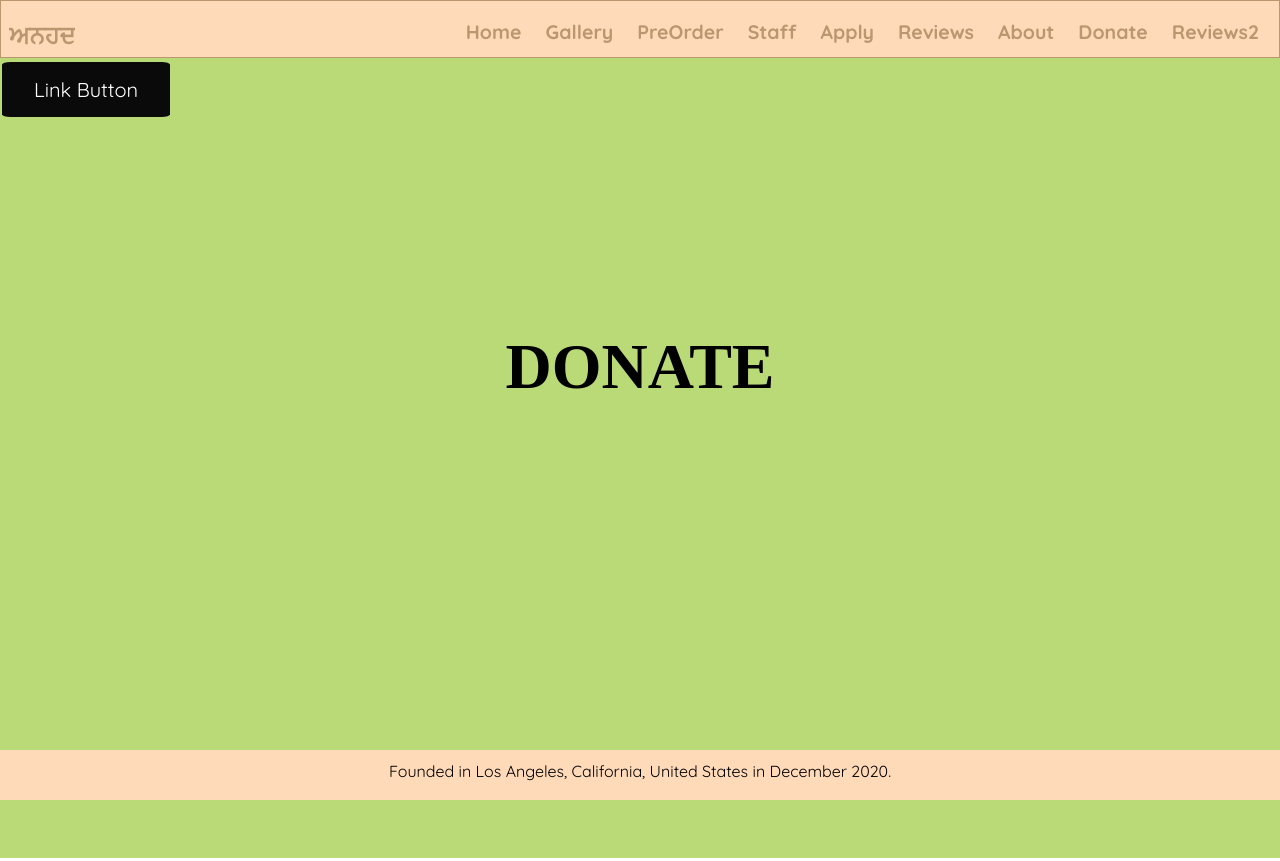
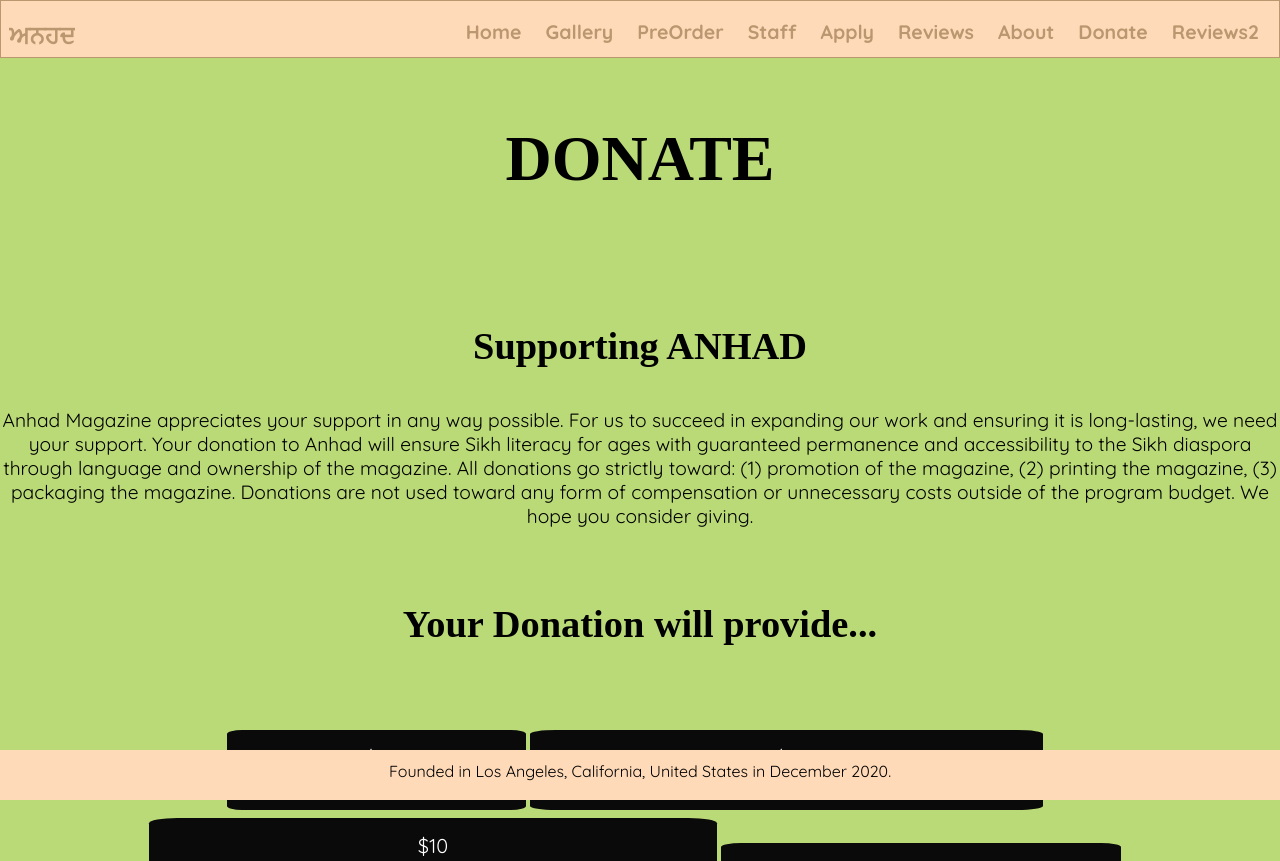
Before and after one commit to SimardeepSG/anhadnewsmag, a React (Create React App) app: page /Donate in a window 1280 px wide. Built offline with nearby package versions, Linux system fonts and the light colour scheme.

Commit message:
Donate Page - Added the First Part of Page

```diff
--- a/src/Donate.js
+++ b/src/Donate.js
@@ -3,13 +3,17 @@ import "./styles/donate.css";
 const Donate = () => {
   return (
     <div className="donateContainer">
-      <a href="https://react.school" >
-        <button> Link Button </button>
-      </a>
 {/* ---------------------------------------- */}
 
 <div className="donateTitle">DONATE</div>
-      <div className="donateHeader">Your Donation will provide...</div>
+
+{/* ---------------------------------------- */}
+
+<div id="line"className="hr1"><hr1 /></div>
+
+{/* ---------------------------------------- */}
+
+<div className="donateHeader1">Supporting ANHAD</div>
 <div className="donateDescription">
   Anhad Magazine appreciates your support in any way possible. For us to
   succeed in expanding our work and ensuring it is long-lasting, we need
@@ -21,52 +25,28 @@ const Donate = () => {
   form of compensation or unnecessary costs outside of the program budget.
   We hope you consider giving.
 </div>
+
+{/* ---------------------------------------- */}
+
+<div id="line"><hr2 /></div>
+
+{/* ---------------------------------------- */}
+
+<div className="donateHeader2">Your Donation will provide...</div>
+
 {/* -------------------------------------------------------------------------------- */}
-      <div className="donateBottomTable">
-        {/* ---------------------------------------- */}
-        <div className="donateCostMenu">
-          <div className="donateItemTitle">
-            {/* Anhad Magazine <br></br>Costs Menu */}
-          </div>
-          <div className="donateItemChart">
-            <div className="donateItemItem">
-              {/* <div>ITEM</div> */}
-              {/* <p>01. ONE PRINTED MAGAZINE </p>
-              <p>02. ONE PRINTED MAGAZINE + DOMESTIC SHIPPING </p>
-              <p>
-                03. ONE PRINTED MAGAZINE + INTERNATIONAL SHIPPING <br></br>
-                [PRICE DEPENDS ON COUNTRY SELECTION]
-              </p>
-              <p>04. PACKAGING COSTS PER INDIVIDUAL </p> */}
+
+<div className="button">
+<a href="https://react.school" target="_blank" rel="noreferrer">
+  <button> $5 <br /> ONE PRINTED MAGAZINE </button>
+  <button> $5 <br /> ONE PRINTED MAGAZINE + DOMESTIC SHIPPING </button>
+  <button> $10 <br /> ONE PRINTED MAGAZINE + INTERNATIONAL SHIPPING <br />
+          [PRICE DEPENDS ON COUNTRY SELECTION] </button>
+  <button> $20 <br /> PACKAGING COSTS PER INDIVIDUAL </button>
+</a>
 </div>
 
-            <div className="donateItemCost">
-              {/* <div>COST OF PRODUCTION </div> */}
-              {/* <p>$5.00</p>
-              <p>$8.00 +</p>
-              <p>$20.00 +</p>
-              <p>$5.00</p> */}
-            </div>
-          </div>
-        </div>
-        {/* ---------------------------------------- */}
-        <div className="donateColumn2">
-          {/* { <div className="venmo">VENMO US! @anhadmagazine</div>} */}
-          {/* ---------------------------------------- */}
-          {/* { <div className="dasvandh">Donate via Dasvandh Network! </div>} */}
-          {/* ---------------------------------------- */}
-          {/* {<div className="policy">Donor Policy and FAQs</div> } */}
-        </div>
-        {/* ---------------------------------------- */}
-      </div>
-      {/* -------------------------------------------------------------------------------- */}
-      <a
-        href="https://docs.google.com/forms/u/0/"
-        target="_blank"
-        rel="noreferrer"
-      >
-        <button> SUBMIT A REVIEW </button>
-      </a>
+
     </div>
   );
 };
--- a/src/styles/donate.css
+++ b/src/styles/donate.css
@@ -3,165 +3,80 @@
 @import url('https://fonts.googleapis.com/css?family=Tenor Sans');
 
 .donateContainer {
-
-    grid-gap: 10px;
-    grid-template-columns: 1fr;
-    width: auto;
-    height: 100vh;
-    grid-template-rows: 10vw 10vw auto ;
+    overflow: scroll;
     background-color: #bada78;
     /* background: linear-gradient(
         to top,
         blue 50%,
         #bada78 50%,
         100%, transparent 0%);   */
-
-    display: grid;
-
-    grid-template-areas:
-
-    "Title",
-    "Paragraph",
-    "bottomArea"
 }
 
-
-
-/*Donate Title touches the Donate Title*/
+/*Donate Title touches DONATE*/
 .donateTitle {
-    grid-area: "Title";
+    position: relative;
     text-align: center;
     padding-top: 5vw;
-    position: relative;
-    top: 70px;
+    position: static;
+    top: 10px;
     font-size: 5vw;
     font-family: Argent;
     font-weight: bold;
-    padding-bottom: 0px;
+    padding-bottom: 5vw;
+    color:black;
 }
-/*Donate Title touches the Donate Title*/
-.donateHeader{
-    grid-area: "Title";
+
+hr {
+    border: 0;
+    clear:both;
+    display:block;
+    width: 96%;
+    background-color:#FFFF00;
+    height: 1px;
+    position: static;
+    top: 500px;
+}
+.hr .h1{
+  position: static;
+  top: 500px;
+}
+
+/*Donate Header touches "Supporting ANHAD"*/
+.donateHeader1{
     text-align: center;
     padding-top: 5vw;
-    position: relative;
-    top: 100px;
+    position: static;
+    top: -10px;
     font-size: 3vw;
     font-family: Argent;
     font-weight: bold;
     padding-bottom: 0px;
-}
-/* touches the description underneath the donate title */
-.donateDescription {
-    grid-area: "Paragraph";
-    text-align: center;
-    font-size: 1.5vw;
+    height: 100%;
+    color: black;
 }
 
-.donateBottomTable {
-    grid-gap: 20px;
-    grid-template-rows: 1fr;
-    width: auto;
-    height: 40vh;
-    margin-bottom: 300px;
-    grid-template-columns:auto auto;
-
-    grid-area: "bottomArea";
-    display: grid;
-    justify-content: space-evenly;
-
-
-    grid-template-areas:
-    "column1",
-    "column2"
+/*Donate Description touches the Anhand Paragraph*/
+.donateDescription {
+  position: relative;
+  top: 40px;
+  grid-area: "Paragraph";
+  text-align: center;
+  font-size: 1.5vw;
 }
 
-/* .donateCostMenu{
-    grid-area: "column1";
-    grid-gap: 20px;
-    grid-template-columns: 1fr;
-    width: auto;
+/*Donate Header touches "Your Donate will Provide..."*/
+.donateHeader2{
+    text-align: center;
+    padding-top: 5vw;
+    position: relative;
+    top: 50px;
+    font-size: 3vw;
+    font-family: Argent;
+    font-weight: bold;
+    padding-bottom: 0px;
     height: 100%;
-    grid-template-rows: 5vw auto;
-
-
-    display: grid;
-    grid-template-areas:
-    "row1title",
-    "row2description"
-
 }
 
-.donateColumn2{
-    grid-area: "column2";
-
-}
-
-.donateItemTitle {
-    grid-area: "row1title";
-    background-color: #ffec56;
-    border: 2px;
-    border-style: solid;
-    width: 11vw;
-    font-family: Argent;
-    text-align: center;
-    font-weight: bolder;
-    align-self: center;
-    padding: 10px;
-    font-size: 1.4vw;
-}
-
-
-.donateItemChart {
-    grid-gap: 20px;
-    grid-template-rows: 1fr;
-    width: auto;
-    height: auto;
-    grid-template-columns:40vw 15vw;
-    grid-area: "row2description";
-    background-color: #ffec56;
-    border: 2px;
-    border-style: solid;
-    display: grid;
-    grid-template-areas:
-    "Item",
-    "Cost"
-
-}
-
-.donateItemItem {
-    grid-area: "Item";
-}
-
-.donateItemItem p, .donateItemCost p {
-    padding: 1vw;
-}
-
-.donateItemCost {
-    grid-area: "Cost";
-}
-
-.venmo {
-    background-color: #fdca85;
-}
-
-.dasvandh {
-    background-color: #ffc2b6;
-}
-
-
-.policy {
-    background-color: #bada78;
-    /* bada78
-}
-
-.venmo, .policy, .dasvandh {
-    border: 2px;
-    border-style: solid;
-    padding: 20px;
-    margin: 30px;
-    width: 15vw
-} */
 
 .button {
     border: none;
@@ -171,6 +86,9 @@
     text-decoration: none;
     display: inline-block;
     font-size: 16px;
-    margin: 30px;
+    margin: 10px;
     cursor: pointer;
+    margin-left: 0px;
+    position: relative;
+    top: 100px;
   }
--- a/src/styles/homeAndMail.css
+++ b/src/styles/homeAndMail.css
@@ -28,7 +28,6 @@
     background-repeat: no-repeat;
     transform: translate(-500px);
     transform: translateY(62px);
-
   }
 
   .home-page-div h2{
```
Also changed, not shown: 1 other file (tests, documents, lock files or other folders). Lines whose indentation alone changed are shown as unchanged.
